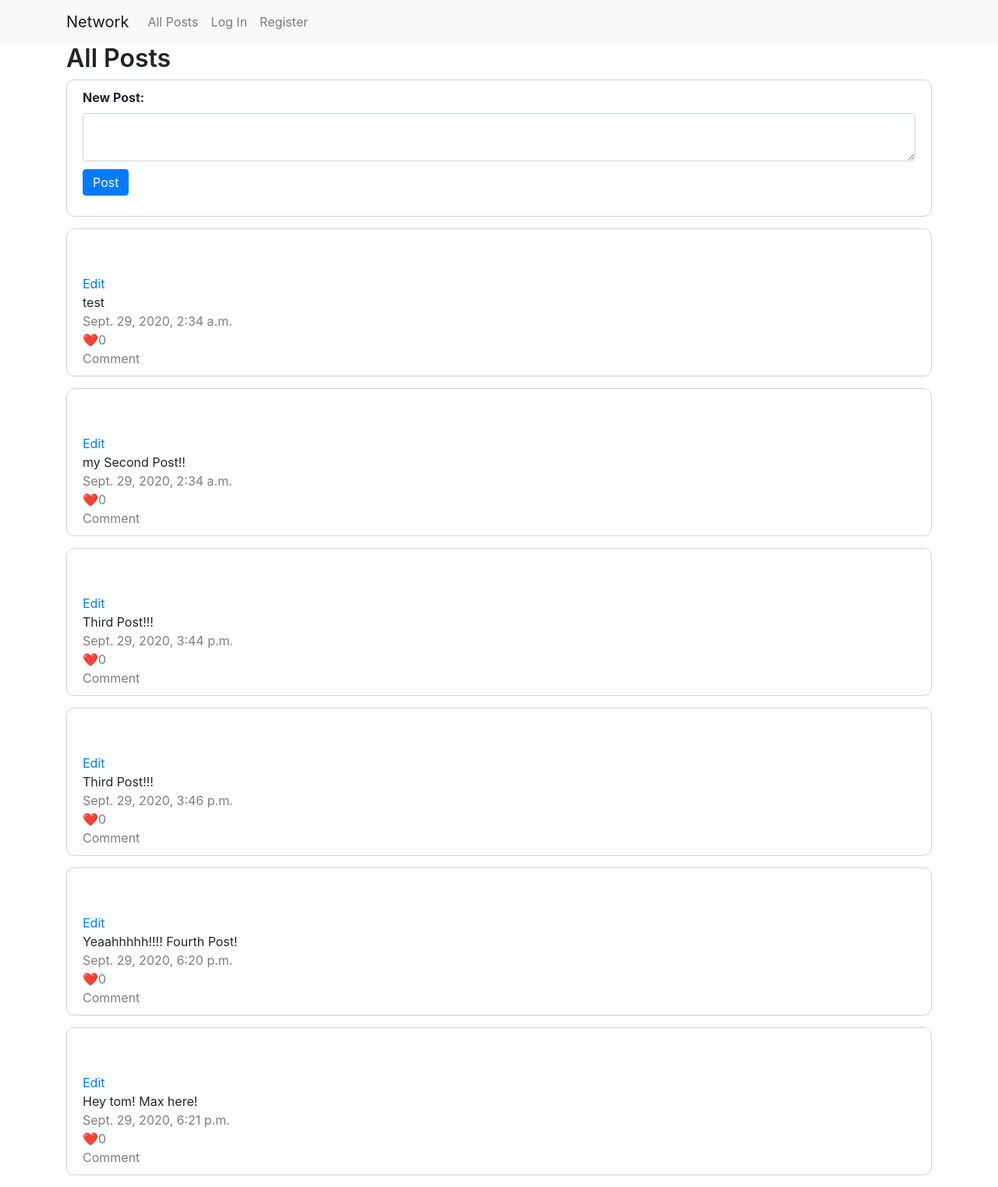
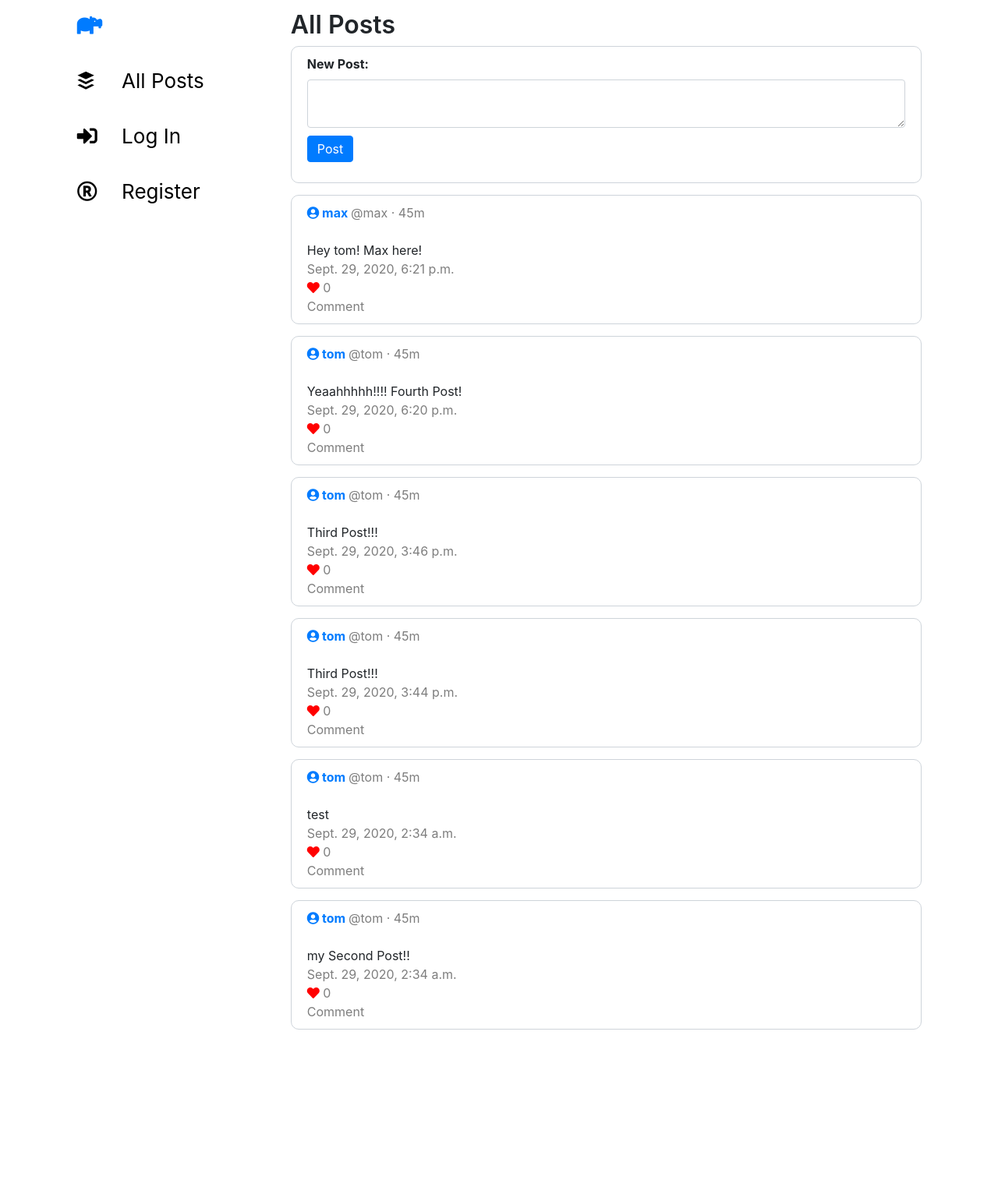
Before and after one commit to max-schaefer-dev/cs50w_network, a Django app: page / in a window 1280 px wide. Shown: the whole page at 78% size. After the commit the page ends 1321 px from the top, so only its background shows below. Run offline with Django 3.2, Linux system fonts and the light colour scheme; data comes from the database, SQL or seed files in the repository; both versions use the stored data as it was after the commit; some libraries are stand-ins or nearby versions.

Commit message:
Specification "User Profile" finished. Added css and .gitignore

```diff
--- a/network/models.py
+++ b/network/models.py
@@ -4,7 +4,8 @@ from django import forms
 
 
 class User(AbstractUser):
-    pass
+    following = models.TextField(default="")
+    follower = models.TextField(default="")
 
 
 class NewPost(forms.Form):
--- /dev/null
+++ b/network/static/network/main.js
@@ -0,0 +1,3 @@
+document.addEventListener('DOMContentLoaded', () => {
+
+});
--- a/network/static/network/styles.css
+++ b/network/static/network/styles.css
@@ -18,11 +18,47 @@ h1, h2, h3, h4, h5, h6{
 }
 
 /* NAVBAR */
+nav{
+    width: 275px;
+}
 .navbar .container{
     text-align:left;
+}
+
+.nav-link{
+    font-size:26px;
+    color: #000;
+    padding: 1rem 1rem;
+}
+
+.nav-link i{
+    width:50px;
+}
+
+.navbar-brand{
+    padding: 0 1rem 1rem 1rem;
+    font-size:26px;
 }
 
 /* FORMS */
 form label{
     font-weight: 700;
 }
+
+#main-wrapper{
+    -moz-box-direction: normal;
+    -moz-box-orient: horizontal;
+    flex-direction: row;
+    display: flex;
+    padding: 0.8rem;
+}
+
+.body{
+    width: 100%;
+}
+#profil{
+    margin-bottom:20px;
+}
+
+.allposts{
+}
--- a/network/templates/network/index.html
+++ b/network/templates/network/index.html
@@ -2,6 +2,7 @@
 
 {% block body %}
 <div class="container">
+    <div class="allposts">
         <h2>All Posts</h2>
         <div class="element-control">
             <form method="post">
@@ -13,21 +14,34 @@
                 </div>
             </form>
         </div>
-    {% for post in allposts %}
+        {% for post in allPosts %}
         <div class="element-control">
-        <b>{{ user.username }}</b>
+            <a href="{% url 'profil' post.username %}">
+                <b>
+                    <i class="fas fa-user-circle"></i>
+                    {% if post.first_name|length == 0 %}
+                    {{ post.username }}
+                    {% else %}
+                    {{ post.first_name }}
+                    {% endif %}
+                </b>
+            </a>
+            <span>@{{ post.username }} &#183; 45m</span>
             <br><br>
+            {% if request.user.id == post.username.id and user.is_authenticated %}
             <a href="#">Edit</a>
             <br>
+            {% endif %}
             {{ post.text }}
             <br>
             <span>{{ post.timestamp }}
             </span>
             <br>
-        <span>&#10084;&#65039;0</span>
+            <span><i class="fas fa-heart" style="color:red;"></i> 0</span>
             <br>
             <span>Comment</span>
         </div>
         {% endfor %}
     </div>
+</div>
 {% endblock %}
--- a/network/templates/network/layout.html
+++ b/network/templates/network/layout.html
@@ -8,47 +8,58 @@
     <link rel="stylesheet" href="https://stackpath.bootstrapcdn.com/bootstrap/4.4.1/css/bootstrap.min.css"
         integrity="sha384-Vkoo8x4CGsO3+Hhxv8T/Q5PaXtkKtu6ug5TOeNV6gBiFeWPGFN9MuhOf23Q9Ifjh" crossorigin="anonymous">
     <link href="{% static 'network/styles.css' %}" rel="stylesheet">
+    <link rel="stylesheet" href="https://use.fontawesome.com/releases/v5.14.0/css/all.css"
+        integrity="sha384-HzLeBuhoNPvSl5KYnjx0BT+WB0QEEqLprO+NBkkk5gbc67FTaL7XIGa2w1L0Xbgc" crossorigin="anonymous">
+    <script src=""></script>
 </head>
 
 <body>
-    <nav class="navbar navbar-expand-lg navbar-light bg-light">
-        <div class="container">
-            <a class="navbar-brand" href="#">Network</a>
+    <div id="main-wrapper" class="container">
+        <header>
+            <nav class="nav flex-column">
+                <a class="navbar-brand" href="{% url 'index' %}"><i class="fas fa-hippo"></i></a>
 
                 <div style="display:contents;">
-                <ul class="navbar-nav mr-auto">
+                    <ul class="nav flex-column">
                         {% if user.is_authenticated %}
                         <li class="nav-item">
-                        <a class="nav-link" href="#"><strong>{{ user.username }}</strong></a>
+                            <a id="showProfile" class="nav-link" href="{% url 'profil' request.user.username %}"><i
+                                    class="far fa-user-circle"></i><strong> {{ request.user.username }}</strong></a>
                         </li>
                         {% endif %}
                         <li class="nav-item">
-                        <a class="nav-link" href="{% url 'index' %}">All Posts</a>
+                            <a class="nav-link" href="{% url 'index' %}"><i class="fab fa-buffer"></i> All Posts</a>
                         </li>
                         {% if user.is_authenticated %}
                         <li class="nav-item">
-                        <a class="nav-link" href="#">Following</a>
+                            <a class="nav-link" href="#"><i class="fas fa-users"></i> Following</a>
                         </li>
                         <li class="nav-item">
-                        <a class="nav-link" href="{% url 'logout' %}">Log Out</a>
+                            <a class="nav-link" href="{% url 'logout' %}"><i class="fas fa-sign-out-alt"></i> Log
+                                Out</a>
                         </li>
                         {% else %}
                         <li class="nav-item">
-                        <a class="nav-link" href="{% url 'login' %}">Log In</a>
+                            <a class="nav-link" href="{% url 'login' %}"><i class="fas fa-sign-in-alt"></i> Log In</a>
                         </li>
                         <li class="nav-item">
-                        <a class="nav-link" href="{% url 'register' %}">Register</a>
+                            <a class="nav-link" href="{% url 'register' %}"><i class="far fa-registered"></i>
+                                Register</a>
                         </li>
                         {% endif %}
                     </ul>
                 </div>
-        </div>
             </nav>
+        </header>
 
         <div class="body">
             {% block body %}
             {% endblock %}
         </div>
+    </div>
 </body>
+{% block script %}
+<script src="{% static 'network/main.js' %}"></script>
+{% endblock %}
 
 </html>
--- a/network/urls.py
+++ b/network/urls.py
@@ -7,5 +7,6 @@ urlpatterns = [
     path("", views.index, name="index"),
     path("login", views.login_view, name="login"),
     path("logout", views.logout_view, name="logout"),
-    path("register", views.register, name="register")
+    path("register", views.register, name="register"),
+    path("<username>", views.profil, name="profil")
 ]
--- a/network/views.py
+++ b/network/views.py
@@ -14,10 +14,10 @@ def index(request):
                        username=User.objects.get(username=request.POST["user"]))
         newPost.save()
 
-    allPosts = Post.objects.all()
+    allPosts = Post.objects.all().order_by('-timestamp')
     return render(request, "network/index.html", {
         "newPostForm": NewPost,
-        "allposts": allPosts
+        "allPosts": allPosts
     })
 
 
@@ -71,3 +71,39 @@ def register(request):
         return HttpResponseRedirect(reverse("index"))
     else:
         return render(request, "network/register.html")
+
+
+def profil(request, username):
+    if request.method == "POST":
+        if request.POST["action"] == "Follow" or request.POST["action"] == "Unfollow":
+            user = User.objects.get(username=request.POST["user"])
+            getFollowing = user.following[2:-2].split()
+            print(getFollowing)
+            if request.POST["action"] == "Follow":
+                getFollowing.append(request.POST["follower"])
+            else:
+                getFollowing.remove(request.POST["follower"])
+
+            user.following = str(getFollowing)
+            user.save()
+
+    user = User.objects.get(username=username)
+    followerCount = len(user.follower[2:-2].split())
+    followingCount = len(user.following[2:-2].split())
+    userPosts = Post.objects.all().filter(username=user.id).order_by('-timestamp')
+
+    if str(request.user) in user.following[2:-2].split():
+        alreadyFollowing = True
+    else:
+        alreadyFollowing = False
+
+    #print("len:", len(user.following[2:-2].split()), "list:", user.following[2:-2].split()[0])
+    print(request.user)
+
+    return render(request, "network/profil.html", {
+        "user": user,
+        "userPosts": userPosts,
+        "followerCount": followerCount,
+        "alreadyFollowing": alreadyFollowing,
+        "followingCount": followingCount
+    })
```
Also changed, not shown: network/templates/network/profil.html (added, +59 -0 lines), .gitignore.txt (added), db.sqlite3, network/migrations/0005_auto_20200929_1832.py (added), network/migrations/0006_auto_20200929_2034.py (added). Lines whose indentation alone changed are shown as unchanged.
